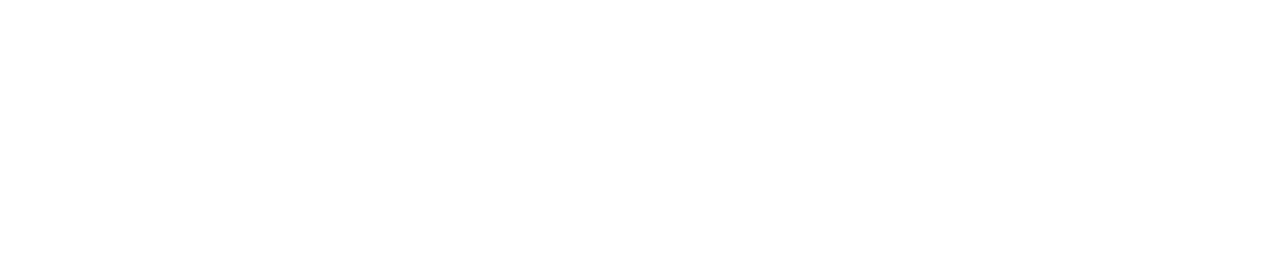
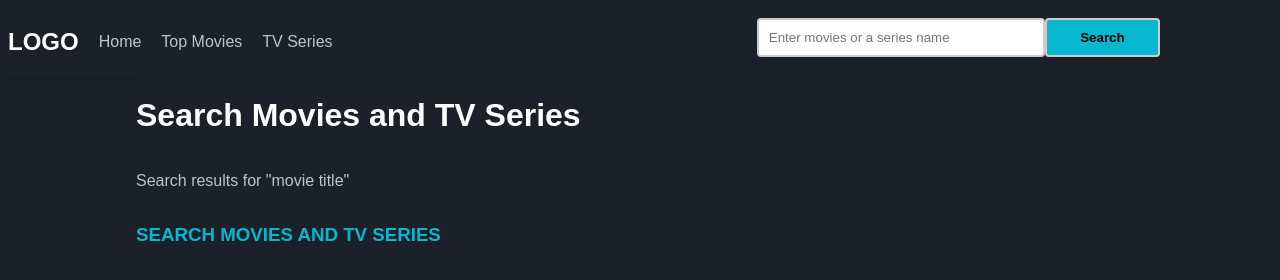
Before and after one commit to johnnichola/movie-database, a website: page pages/results.html in a window 1280 px wide. Drawn offline with Linux system fonts and the light colour scheme.

Commit message:
added nav and header to results html

```diff
--- a/pages/results.html
+++ b/pages/results.html
@@ -0,0 +1,38 @@
+<!DOCTYPE html>
+<html lang="en">
+<head>
+    <meta charset="UTF-8">
+    <meta name="viewport" content="width=device-width, initial-scale=1.0">
+    <title>Document</title>
+    <link rel="stylesheet" href="../styles.css">
+</head>
+<body>
+    <nav>
+        <div style="display: flex; flex-direction: row; align-items: center; gap: 20px; width: 50%;">
+            <h1>LOGO</h1>
+            <div style="display: flex; flex-direction: row; gap: 20px;">
+                <p>Home</p>
+                <p>Top Movies</p>
+                <p>TV Series</p>
+            </div>
+        </div>
+        <div style="width: 50%;">
+            <form style="width: 100%; display: flex; justify-content: flex-end;" class="search-form" action="/submit-data" method="POST">
+                    <input type="text" id="username" name="username" placeholder="Enter movies or a series name">
+                    <input type="submit" value="Search" style="font-weight: bold;">
+                </form>
+        </div>
+    </nav>
+
+    <div id="center-body">
+        <div id="inner-body">
+            <div style="display: flex; justify-content: start; flex-direction: column; width: 100%; height: 100%;">
+                <h1>Search Movies and TV Series</h1>
+                <p>Search results for "<span id="result-title">movie title</span>"</p>
+
+                <h3 style="color: #05B7CF">SEARCH MOVIES AND TV SERIES</h3>
+            </div>
+        </div>
+    </div>
+</body>
+</html>
--- a/styles.css
+++ b/styles.css
@@ -1,23 +1,41 @@
-body, #inner-body
+
+body
+{
+    background-color: #1C2028;
+    font-family: Arial;
+    color: white;
+    width: 100vw;
+    height: 100vh;
+}
+nav
+{
+    display: flex;
+    flex-direction: row;
+    justify-content: space-between;
+    width: 90vw;
+    box-shadow: 0px 4px 12px 0px rgba(0, 0, 0, 0.15);
+}
+#center-body, #inner-body
 {
     display: flex;
     justify-content: center;
     align-items: center;
     flex-direction: column;
 }
-body
+#center-body
 {
-    background-color: #121e30;
-    font-family: Arial;
-    color: white;
-    width: 100vw;
-    height: 100vh;
+    width: 100vw; height: 100vh;
 }
 #inner-body
 {
     background-color: #1C2028;
     width: 80vw;
     height: 100%;
+}
+
+p, ul li
+{
+    color: #BEC3CC;
 }
 
 .center-panel
```
Also changed, not shown: index.html (+22 -4 lines).
